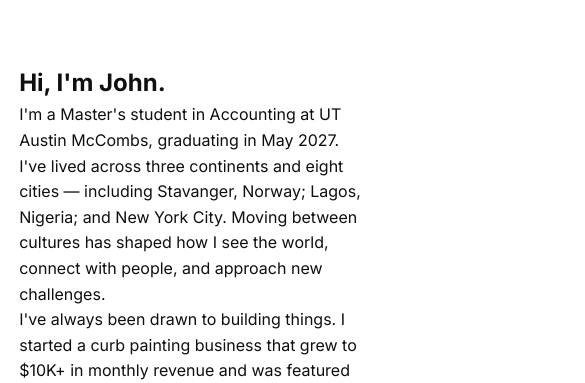
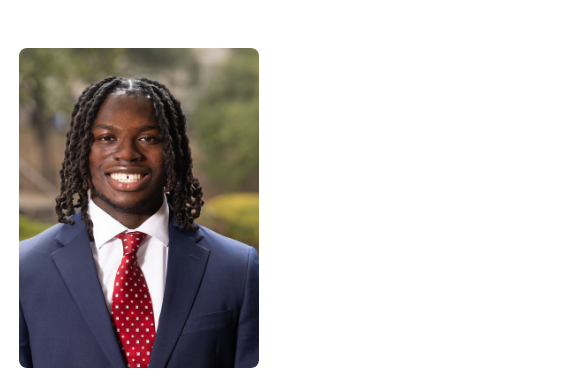
Before and after one commit to johnegharevba/Personal-Website, a plain HTML site: page index.html in a window 390 px wide. Shown: the part 68-451 px from the top of the page, 585 px wide, since content can reach past the window. Drawn offline with Linux system fonts and the light colour scheme.

Commit message:
Add hero-split styles for responsive layout

```diff
--- a/style.css
+++ b/style.css
@@ -76,7 +76,73 @@ nav {
 
 main { padding-top: 60px; }
 
-/* HERO */
+/* HERO SPLIT (nateliason-style) */
+.hero-split {
+  display: grid;
+  grid-template-columns: 1fr 320px;
+  gap: 5rem;
+  align-items: flex-start;
+  padding: 80px 0 72px;
+  border-bottom: 1px solid var(--gray-200);
+}
+
+.hero-greeting {
+  font-size: clamp(2.4rem, 5vw, 3.2rem);
+  font-weight: 700;
+  letter-spacing: -0.03em;
+  line-height: 1.1;
+  color: var(--black);
+  margin-bottom: 1.5rem;
+}
+
+.hero-body {
+  display: flex;
+  flex-direction: column;
+  gap: 1rem;
+}
+
+.hero-body p {
+  font-size: 1rem;
+  color: var(--gray-600);
+  line-height: 1.75;
+}
+
+.hero-body a {
+  color: var(--black);
+  text-decoration: underline;
+  text-underline-offset: 3px;
+}
+
+.hero-body a:hover { opacity: 0.6; }
+
+.hero-right {
+  position: sticky;
+  top: 80px;
+}
+
+.hero-photo {
+  width: 100%;
+  aspect-ratio: 3/4;
+  object-fit: cover;
+  object-position: top center;
+  border-radius: 8px;
+  display: block;
+}
+
+@media (max-width: 700px) {
+  .hero-split {
+    grid-template-columns: 1fr;
+    gap: 2.5rem;
+    padding: 56px 0 56px;
+  }
+  .hero-right {
+    position: static;
+    max-width: 240px;
+    order: -1;
+  }
+}
+
+/* HERO (legacy — kept for other pages) */
 .hero {
   padding: 100px 0 80px;
   border-bottom: 1px solid var(--gray-200);
```
